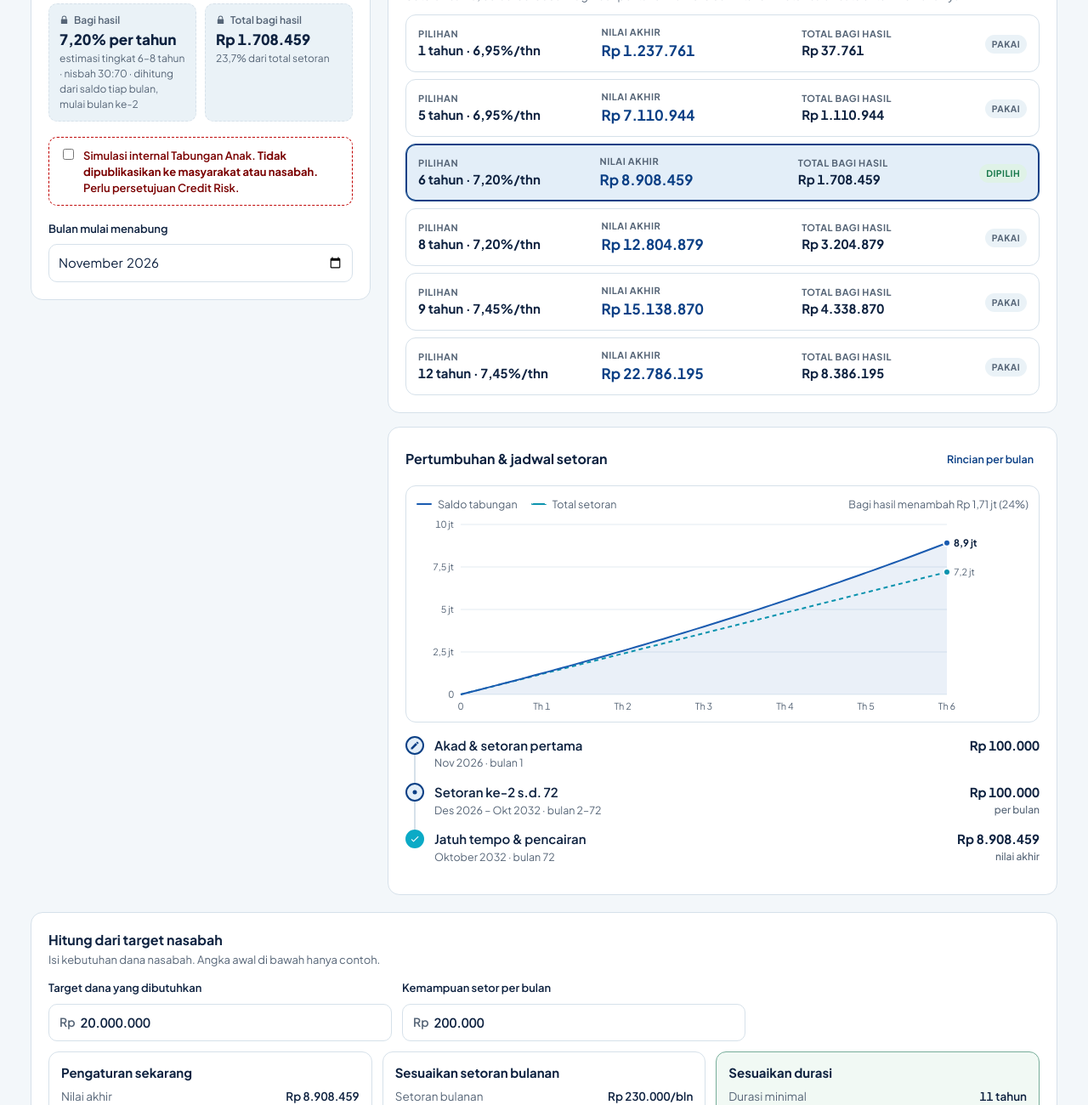
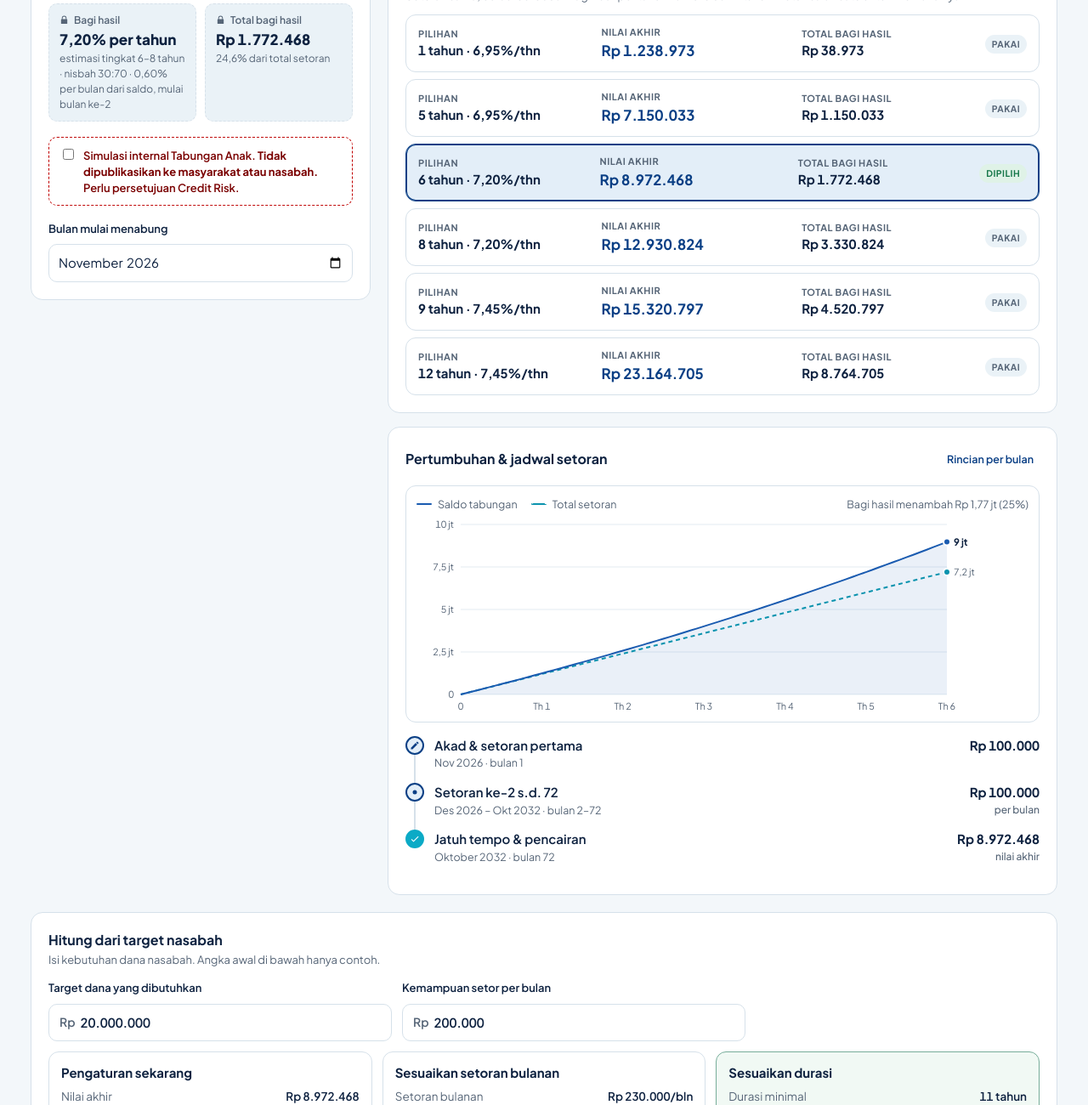
Before and after one commit to ahsnmlna23/SIMULASI-FUNDING-KSPPSSKI, a plain HTML site: page index.html in a window 1280 px wide. Shown: the part 940-2240 px from the top of the page at 85% size. Drawn offline with Linux system fonts and the light colour scheme.

Commit message:
Bagi hasil per bulan = bagi hasil per tahun ÷ 12 (nisbah 30% = 6,95%/tahun); tarif Pensiun 4,88–5,49%
Co-Authored-By: Claude Opus 5.5 <noreply@anthropic.com>
Claude-Session: https://claude.ai/code/session_01GBghEa3FViPDuDqjHp7ydW

```diff
--- a/index.html
+++ b/index.html
@@ -443,9 +443,9 @@ textarea.copybox{width:100%; min-height:200px; border:1px solid var(--line); bor
 <script>
 /* ===== Data produk: angka dan rumus dari file CREDIT RISK – FUNDING TABUNGAN (sheet BATAS NISBAH & MARGIN, skenario dasar) =====
    Nisbah bagi hasil 30:70 (nasabah : KSPPS) untuk semua tabungan.
-   Bagi hasil bulan t = r × (setoran bulan t + saldo bulan t−1), mulai bulan ke-`ms`, dengan r = (1 + bagi hasil per tahun)^(1/12) − 1.
+   Bagi hasil bulan t = r × (setoran bulan t + saldo bulan t−1), mulai bulan ke-`ms`, dengan r = bagi hasil per tahun ÷ 12 (nisbah 30% × pendapatan dana = bagi hasil per tahun).
    Produk dengan dasar:'saldo' (Pendidikan Anak): bagi hasil bulan t = r × saldo bulan t−1, jadi setoran bulan ini baru mendapat bagi hasil bulan berikutnya.
-   Pendidikan Anak: 6,95% / 7,20% / 7,45% per tahun untuk 1–5 / 6–8 / 9–12 tahun. Qurban 6,10%. Nikah 8,40%. Pensiun 4,99% / 5,31% / 5,63%.
+   Pendidikan Anak: 6,95% / 7,20% / 7,45% per tahun untuk 1–5 / 6–8 / 9–12 tahun. Qurban 6,10%. Nikah 8,40%. Pensiun 4,88% / 5,18% / 5,49%.
    DP Rumah dan Deposito Proyek belum masuk model nisbah: masih memakai tarif per bulan lama (`rate`).
    status: 'acc' = sudah disetujui · 'draf' = belum diputus komite.
    kunci: true = produk belum resmi; di versi publik pengaturannya terkunci (contoh tetap). */
@@ -489,11 +489,11 @@ const PRODUK = {
     desc:'Setoran rutin jangka panjang untuk dana hari tua. Lama menabung 1 sampai 15 tahun; makin lama, makin tinggi bagi hasil per tahun.',
     rail:'Rp150–500rb/bln · 1–15 th',
     ms:2, pola:'bulanan',
-    tier: y => y <= 5 ? { k:.04989631873, lab:'1–5 tahun' } : y <= 10 ? { k:.05308934612, lab:'6–10 tahun' } : { k:.0562912729, lab:'11–15 tahun' },
+    tier: y => y <= 5 ? { k:.0487903345534341, lab:'1–5 tahun' } : y <= 10 ? { k:.0518397304630236, lab:'6–10 tahun' } : { k:.0548891263726131, lab:'11–15 tahun' },
     tierSeg:[[5,'1–5 th'],[10,'6–10 th'],[15,'11–15 th']],
     bul:{ mode:'range', min:15e4, max:5e5, def:5e5, step:1e4 },
     dur:{ unit:'tahun', mode:'range', min:1, max:15, def:15, cmp:[5,10,15] },
-    syarat:['Setoran <b>Rp150.000–Rp500.000</b>/bulan', 'Lama menabung <b>1–15 tahun</b>', 'Nisbah <b>30:70</b>, bagi hasil <b>4,99%–5,63%/tahun</b> mulai bulan ke-2'],
+    syarat:['Setoran <b>Rp150.000–Rp500.000</b>/bulan', 'Lama menabung <b>1–15 tahun</b>', 'Nisbah <b>30:70</b>, bagi hasil <b>4,88%–5,49%/tahun</b> mulai bulan ke-2'],
     cmp:['durasi','bulanan'], cmpBul:[15e4, 25e4, 35e4, 5e5], levers:['bulanan','durasi'], target:5e8, mampu:3e5, mampuLbl:'Kemampuan setor per bulan',
     tag:'Setoran rutin jangka panjang' },
   nikah: { id:'nikah', nama:'Tabungan Nikah', pendek:'Nikah', status:'acc',
@@ -571,8 +571,8 @@ const tahunan = P => P.rate == null;   // true = model nisbah (bagi hasil per ta
 function simulate(P, i){
   const N = bulanDari(P, i.durasi);
   const tier = P.tier ? (i.internal ? P.tierInternal(i.durasi) : P.tier(i.durasi)) : null;
-  const k = tier ? tier.k : P.thn != null ? P.thn : null;               // bagi hasil per tahun (efektif)
-  const r = k != null ? Math.pow(1 + k, 1 / 12) - 1 : P.rate;            // tarif per bulan
+  const k = tier ? tier.k : P.thn != null ? P.thn : null;               // bagi hasil per tahun
+  const r = k != null ? k / 12 : P.rate;                                  // tarif per bulan = per tahun ÷ 12
   let bal = 0, pokok = 0; const rows = [];
   for (let t = 1; t <= N; t++){
     const d = setoranBulan(P, i, t);
@@ -591,6 +591,7 @@ const rp = n => (n < -0.5 ? '−' : '') + 'Rp ' + nf.format(Math.abs(Math.round(
 const rpS = n => { const a = Math.abs(n), s = n < -0.5 ? '−' : ''; if (a >= 1e9) return s + 'Rp ' + (a/1e9).toLocaleString('id-ID', {maximumFractionDigits:2}) + ' M'; if (a >= 1e6) return s + 'Rp ' + (a/1e6).toLocaleString('id-ID', {maximumFractionDigits:2}) + ' jt'; if (a >= 1e3) return s + 'Rp ' + (a/1e3).toLocaleString('id-ID', {maximumFractionDigits:0}) + ' rb'; return rp(n); };
 function pc(x, d = 0){ return (x * 100).toLocaleString('id-ID', { maximumFractionDigits: d }) + '%'; }
 const pc2 = x => (x * 100).toLocaleString('id-ID', { minimumFractionDigits: 2, maximumFractionDigits: 2 }) + '%';
+const pc3 = x => (x * 100).toLocaleString('id-ID', { minimumFractionDigits: 2, maximumFractionDigits: 3 }) + '%';
 const pcn = v => v.toLocaleString('id-ID', { maximumFractionDigits: 2 }) + '%';
 const parseRp = s => { const d = String(s).replace(/[^\d]/g, ''); return d ? Number(d) : 0; };
 const BLN = ['Jan','Feb','Mar','Apr','Mei','Jun','Jul','Agu','Sep','Okt','Nov','Des'];
@@ -708,7 +709,7 @@ function renderControls(c){
   $('intW').hidden = !(P.tierInternal && !L); $('intChk').checked = !!c.internal;
   if ($('intW').hidden) $('intApprove').hidden = true;
   const rateTxt = tahunan(P) ? `${pc2(c.k)} per tahun` : `${pc(P.rate)} per bulan`;
-  const rateSub = tahunan(P) ? `estimasi${c.tier ? ` tingkat ${c.tier.lab}` : ''} · nisbah 30:70 · dihitung dari saldo tiap bulan${P.ms > 1 ? `, mulai bulan ke-${P.ms}` : ''}` : `dihitung dari saldo, mulai bulan ke-${P.ms}`;
+  const rateSub = tahunan(P) ? `estimasi${c.tier ? ` tingkat ${c.tier.lab}` : ''} · nisbah 30:70 · ${pc3(c.r)} per bulan dari saldo${P.ms > 1 ? `, mulai bulan ke-${P.ms}` : ''}` : `dihitung dari saldo, mulai bulan ke-${P.ms}`;
   $('locks').innerHTML = `<div class="lock-item"><span class="k">${ICON.lock} ${tahunan(P) ? 'Bagi hasil' : 'Tingkat margin'}</span><span class="v">${rateTxt}</span><span class="s">${rateSub}</span></div>
     <div class="lock-item"><span class="k">${ICON.lock} Total ${tahunan(P) ? 'bagi hasil' : 'margin'}</span><span class="v">${rp(c.margin)}</span><span class="s">${pc(c.margin / c.pokok, 1)} dari total setoran</span></div>`;
   $('mulai').value = S.mulai;
```
